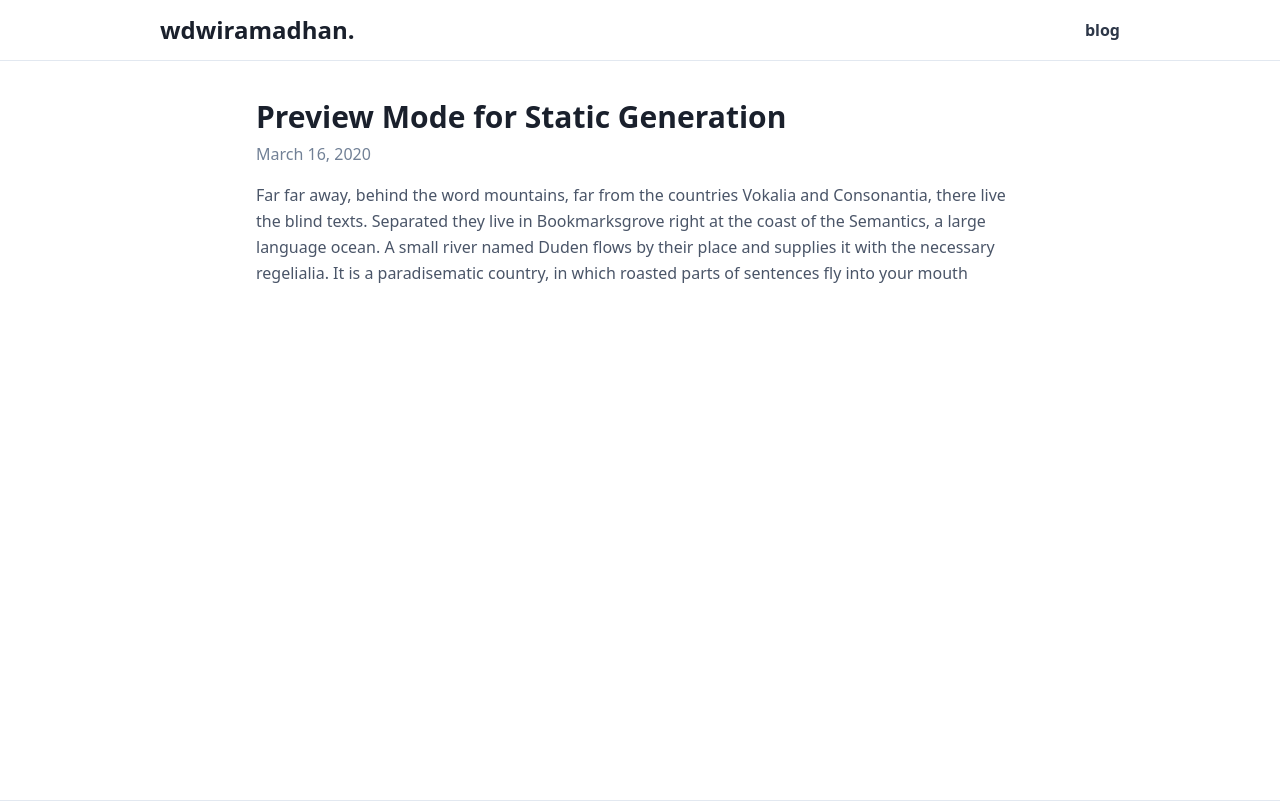
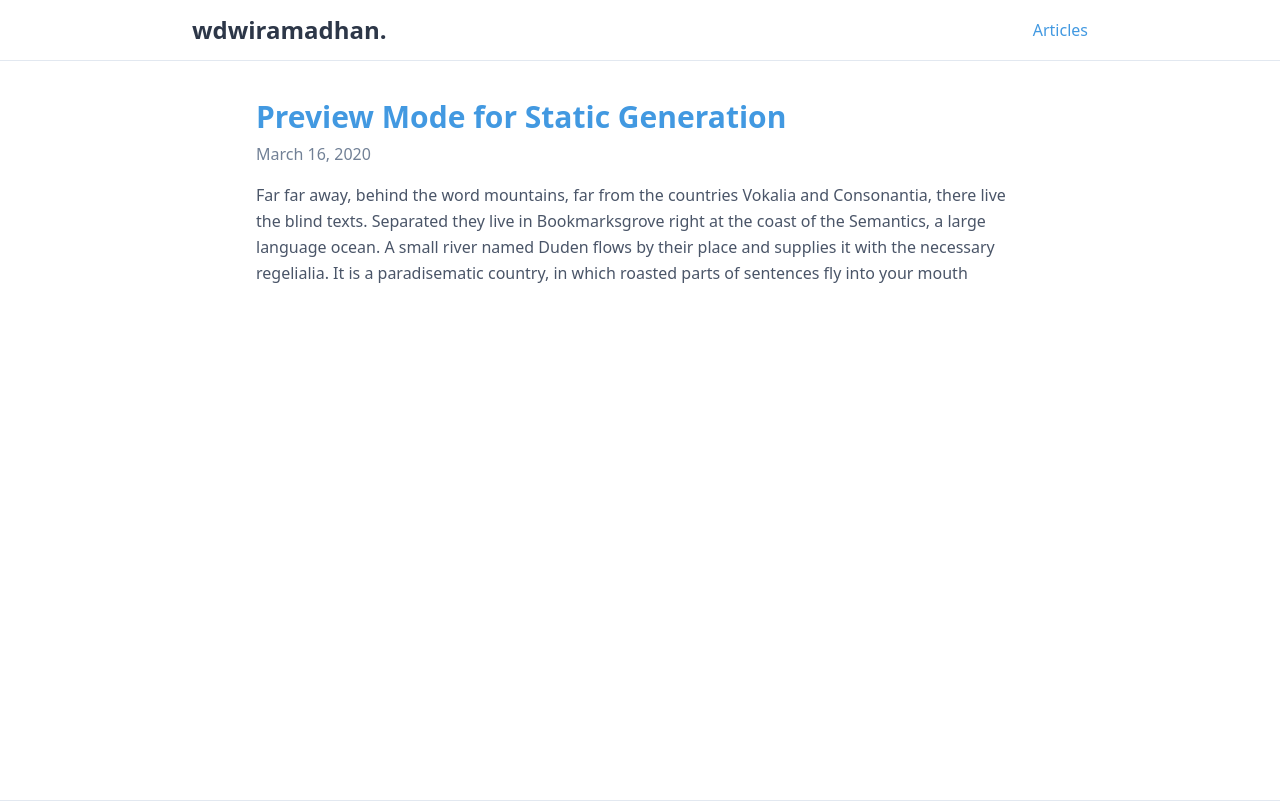
Before and after one commit to wdwiramadhan/wdwiramadhan, a Next.js app: page /posts in a window 1280 px wide. Built offline with nearby package versions, Linux system fonts and the light colour scheme.

Commit message:
update components

```diff
--- a/components/header.js
+++ b/components/header.js
@@ -1,16 +1,18 @@
 import Link from 'next/link'
+import { useRouter } from 'next/router'
 
 export default function Header() {
+  const router = useRouter();
   return (
-    <section className="md:flex-row flex justify-between mb-8 px-4 md:px-40 lg:px-40 py-3 border-b">
+    <section className="md:flex-row flex justify-between mb-8 px-5 md:px-20 lg:px-48 py-3 border-b">
         <Link href="/">
-          <a className="md:text-2xl font-bold text-gray-900 my-auto">
+          <a className="text-xl sm:text-2xl  font-bold text-gray-800 hover:text-gray-700 my-auto">
             wdwiramadhan.
           </a>
         </Link>
         <Link href="/posts">
-          <a className="text-gray-800 font-bold my-auto">
-            blog
+          <a className={router.pathname == '/posts' || router.pathname == '/post/[slug]'? "text-blue-500 font-medium my-auto" : "text-gray-700 hover:text-blue-500 font-medium my-auto"}>
+            Articles
           </a>
         </Link>
     </section>
--- a/components/meta.js
+++ b/components/meta.js
@@ -4,7 +4,7 @@ import { CMS_NAME, HOME_OG_IMAGE_URL } from '../lib/constants'
 export default function Meta() {
   return (
     <Head>
-      <link rel="shortcut icon" href="/favicon/favicon.ico" />
+      <link rel="shortcut icon" href="/favicon.ico" />
       <meta name="msapplication-TileColor" content="#000000" />
       <meta name="theme-color" content="#000" />
       <link rel="alternate" type="application/rss+xml" href="/feed.xml" />
--- a/components/post-header.js
+++ b/components/post-header.js
@@ -1,11 +1,11 @@
 import DateFormater from '../components/date-formater'
 import CoverImage from '../components/cover-image'
 
-export default function PostHeader({ title, coverImage, date, author }) {
+export default function PostHeader({ title, coverImage, date }) {
   return (
     <>
       <div className="max-w-3xl mx-auto">
-        <h1 className="text-xl md:text-2xl leading-relaxed lg:text-3xl font-bold text-gray-900">
+        <h1 className="text-xl md:text-2xl leading-relaxed lg:text-3xl font-bold text-gray-800">
           {title}
         </h1>
         <div className="mb-6 text-md text-gray-600">
--- a/components/posts.js
+++ b/components/posts.js
@@ -7,7 +7,7 @@ export default function Posts({ posts }) {
       <div className="max-w-3xl mx-auto">
         {posts.map((post) => (
           <div key={post.title}>
-            <h3 className="md:text-2xl text-xl leading-relaxed lg:text-3xl font-bold text-gray-900">
+            <h3 className="md:text-2xl text-xl leading-relaxed lg:text-3xl font-bold text-blue-500">
               <Link as={`/post/${post.slug}`} href="/post/[slug]">
                 <a className="hover:underline">{post.title}</a>
               </Link>
--- /dev/null
+++ b/components/socmed.js
@@ -0,0 +1,20 @@
+import { FontAwesomeIcon } from "@fortawesome/react-fontawesome";
+import { faInstagram, faTwitter, faGithub, faLinkedin } from "@fortawesome/free-brands-svg-icons";
+
+const Socmed = () => {
+  const socmeds = [
+    {name: 'github', url: 'https://github.com/wdwiramadhan', icon: faGithub},
+    {name: 'linkedin', url: 'https://www.linkedin.com/in/wdwiramadhan/', icon: faLinkedin},
+    {name: 'twitter', url: 'https://twitter.com/wdwiramadhan', icon: faTwitter},
+    {name: 'instagram', url: 'https://www.instagram.com/wahyu2ramadhan/', icon: faInstagram}
+  ]
+  return(
+    <>
+    <div className="flex flex-row mt-10 justify-center">
+      {socmeds.map(socmed => <a href={socmed.url} className="sm:w-1/12 w-1/6 p-2 text-gray-700 hover:text-blue-500"  target="_blank" key={socmed.name}><FontAwesomeIcon icon={socmed.icon} /></a>)}
+    </div>
+    </>
+  )
+}
+
+export default Socmed
```
